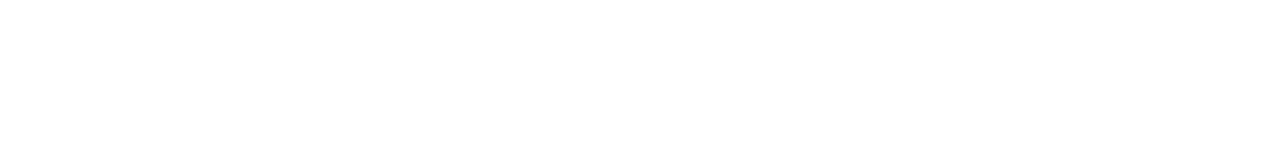
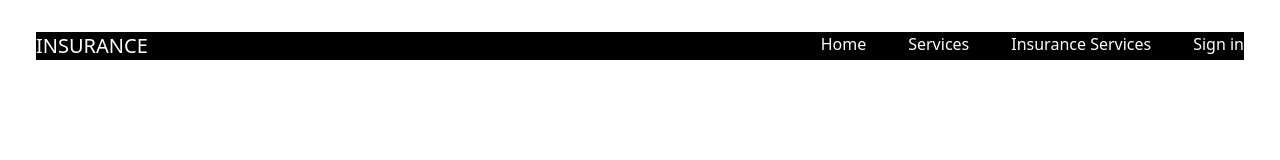
Before and after one commit to Lovelynpearl/insurance-landing-page, a website: page src/index.html in a window 1280 px wide. Drawn offline with Linux system fonts and the light colour scheme.

Commit message:
updates to files

```diff
--- a/src/index.html
+++ b/src/index.html
@@ -6,7 +6,17 @@
     <title>Document</title>
     <link href="/dist/output.css" rel="stylesheet">
 </head>
-<body>
+<body class="py-8 px-9">
+<!----------------Header-->
+<div class="header bg-black flex flex-row justify-between ">
+    <div class="right-side text-xl text-white">INSURANCE</div>
+    <div class="left-side flex flex-row gap-[42px] text-white">
+        <div>Home</div>
+        <div>Services</div>
+        <div>Insurance Services</div>
+        <div><button>Sign in</button></div>
+    </div>
+</div>
 
 </body>
 </html>
```
Also changed, not shown: dist/output.css, img/Group 320.png (added), img/Group 323.png (added), img/Group 324.png (added), img/Group 326.png (added), img/Group 327.png (added), img/Group 328.png (added), img/bg.png (added), img/pexels-photo-6625908-removebg 1.png (added).
